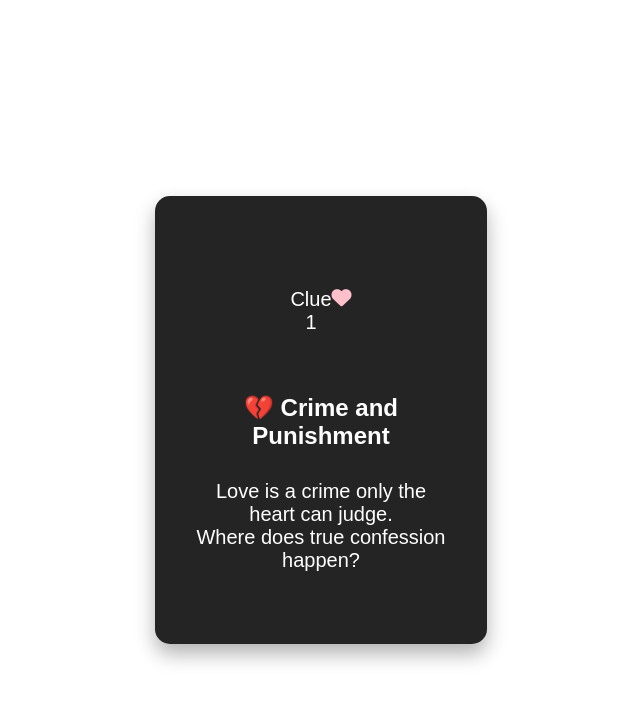
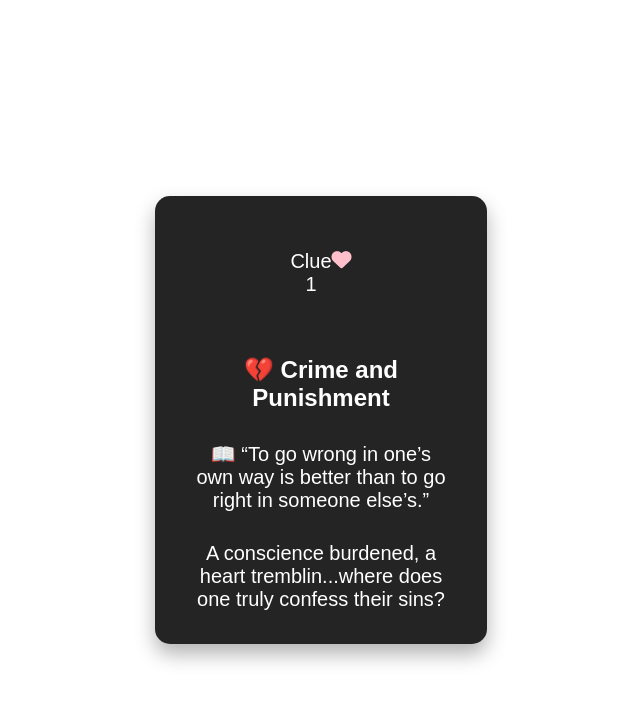
Before and after one commit to olyadm/the_hunt, a plain HTML site: page index.html in a window 1280 px wide. Both pictures are taken after a click on the button "Begin the Journey". Shown: the whole page, without its empty margins (319-959 px from the left). Drawn offline with Linux system fonts and the light colour scheme.

Commit message:
clue modification

```diff
--- a/index.html
+++ b/index.html
@@ -25,6 +25,7 @@
                     </div>
                     <div class="card-front-bottom">
                         <span class="clue_title" id="clue-title"></span>
+                        <span class="title" id="clue-qouts">Your first clue appears here... Good luck!</span>
                         <span class="title" id="clue-text">Your first clue appears here... Good luck!</span>
                     </div>
                 </div>
@@ -70,6 +71,7 @@
                     <i class="fas fa-heart"></i>
                 </div>
                 <div class="seat-number-large">12</div>
+                <div class="hint_answer">|||||||</div>
 
             </div>
         </div>
--- a/script.js
+++ b/script.js
@@ -1,51 +1,70 @@
 const clues = [
     {
         title: "💔 Crime and Punishment ",
-        text: " Love is a crime only the heart can judge. \n Where does true confession happen?",
-        choices: ["Mirror", "Church", "Diary"],
+        qouts: " 📖 “To go wrong in one’s own way is better than to go right in someone else’s.”",
+        text: " A conscience burdened, a heart tremblin...where does one truly confess their sins?",
+        choices: ["🔮 A reflection of one’s sins", "🕍 A place where mercy is granted", "📜 A confession written in solitude"],
+        answerText: "Diary",
         answer: 2,
-        hint: "Think of where secrets are written, never spoken.",
-        reward: "Breackfast in Bed"
+        hint: "Words locked in ink hold the weight of redemption.",
+        reward: "Breackfast in Bed",
+        difficulty: 75
     },
     {
         title: "📖 The Brothers Karamazov ",
+        qouts: "📖 What is hell? I maintain that it is the suffering of being unable to love.",
         text: "Love without faith is an empty cup. \nWhere does wisdom reside?",
-        choices: ["Library", "Under a tree", "In your hands"],
+        choices: ["📚 A place where voices of the past still speak", "🌳 Beneath an ancient, knowing silence", "👐 Cradled within the hands of the seeker"],
+        answerText: "Library",
         answer: 0,
-        hint: "Where do books whisper their truths?",
-        reward: "A Yes Day"
+        hint: "To seek truth is to turn the page.",
+        reward: "A Yes Day",
+        difficulty: 85
     },
     {
         title: "🌙 White Nights ",
-        text: "A dreamer waits for love beneath the stars.'\nFind something that glows in the dark.",
-        choices: ["Candle", "Moon", "Lantern"],
+        qouts: "📖 Happiness does not lie in happiness, but in the achievement of it.",
+        text: "A dreamer walks alone, bathed in silver light—what celestial glow calls lovers home?",
+        choices: ["🕯️ A fleeting flicker of warmth ", "🌙 A silent companion of the sleepless ", "🏮 A lantern guiding lost souls"],
+        answerText: "Moon",
         answer: 1,
-        hint: "Look to the sky where lovers dream.",
-        reward: "Bubble Bath"
+        hint: "The poet’s muse, the lover’s hope.",
+        reward: "Bubble Bath",
+        difficulty: 60
     },
     {
         title: "💬 Notes from Underground ",
-        text: "A soul in isolation longs for connection.\nWhat carries our messages across the distance?",
-        choices: ["A letter", "A river", "A locked chest"],
+        qouts: "📖 Man is sometimes extraordinarily, passionately, in love with suffering.",
+        text: "Isolation breeds longing, and yet words can defy the void—what carries messages across distance?",
+        choices: ["✉️ Ink-stained confessions that time cannot erase", "🌊 A winding path that carries secrets afar", "🔒 Hidden truths bound in silence"],
+        answerText: "A Letter",
         answer: 0,
-        hint: "In past centuries, lovers poured their hearts into ink.",
-        reward: "Spa Day"
+        hint: "Love, even unspoken, still longs to be read.",
+        reward: "Spa Day",
+        difficulty: 90
     },
     {
+
         title: "💖 The Idiot ",
+        qouts: "📖 Beauty will save the world.",
         text: " The most beautiful thing in the world is kindness.\nWhere is kindness found?",
-        choices: ["A child's laughter", "A stranger's smile", "Both"],
+        choices: ["😂 In the melody of innocence", "😊 In the warmth of a fleeting moment ", "💞 In both, for kindness knows no boundary"],
+        answerText: "Both",
         answer: 2,
-        hint: "Kindness is everywhere, but you must open your heart.",
-        reward: "Picnic Date"
+        hint: "True beauty is found in the simplest gestures.",
+        reward: "Picnic Date",
+        difficulty: 70
     },
     {
         title: "🎭 Final Clue",
-        text: " The soul is healed by being with children, but love… love is eternal.\nWhere does love leave its mark?",
-        choices: ["A kiss", "A memory", "Both"],
+        qouts: "📖 The darker the night, the brighter the stars, the deeper the grief, the closer is God!",
+        text: "If love is eternal, where does it leave its mark?",
+        choices: ["💋 A promise left upon trembling lips", "🕰️ A memory that lingers beyond the years", "🌹 In both, for love never truly fades"],
+        answerText: "Both",
         answer: 2,
-        hint: "Love is not only felt in the moment but in the echoes of time.",
-        reward: "Your Wish"
+        hint: "Love is more than a moment; it is the past, the present, and the eternal.",
+        reward: "Your Wish",
+        difficulty: 80
     }
 ];
 
@@ -83,6 +102,7 @@ function startGame() {
 function showClue() {
     // Update clue content
     document.getElementById("clue-text").innerText = clues[currentClue].text;
+    document.getElementById("clue-qouts").innerText = clues[currentClue].qouts;
     document.getElementById("clue-title").innerText = clues[currentClue].title;
     document.getElementById("clue-number").innerText = currentClue + 1;
 
@@ -105,6 +125,8 @@ function checkAnswer(choice) {
         // Show reward box with animation
         const rewardBox = document.getElementById("reward-box");
         rewardBox.classList.remove("hidden");
+        document.querySelector(".hint_answer").innerText = "Answer: " + clues[currentClue].answerText;
+        document.querySelector(".seat-number-large").innerText = clues[currentClue].difficulty + "/100";
         document.querySelector(".coupon-text").innerText = "Good for: " + clues[currentClue].reward;
     } else {
         alert("Incorrect! Try again.");
```
